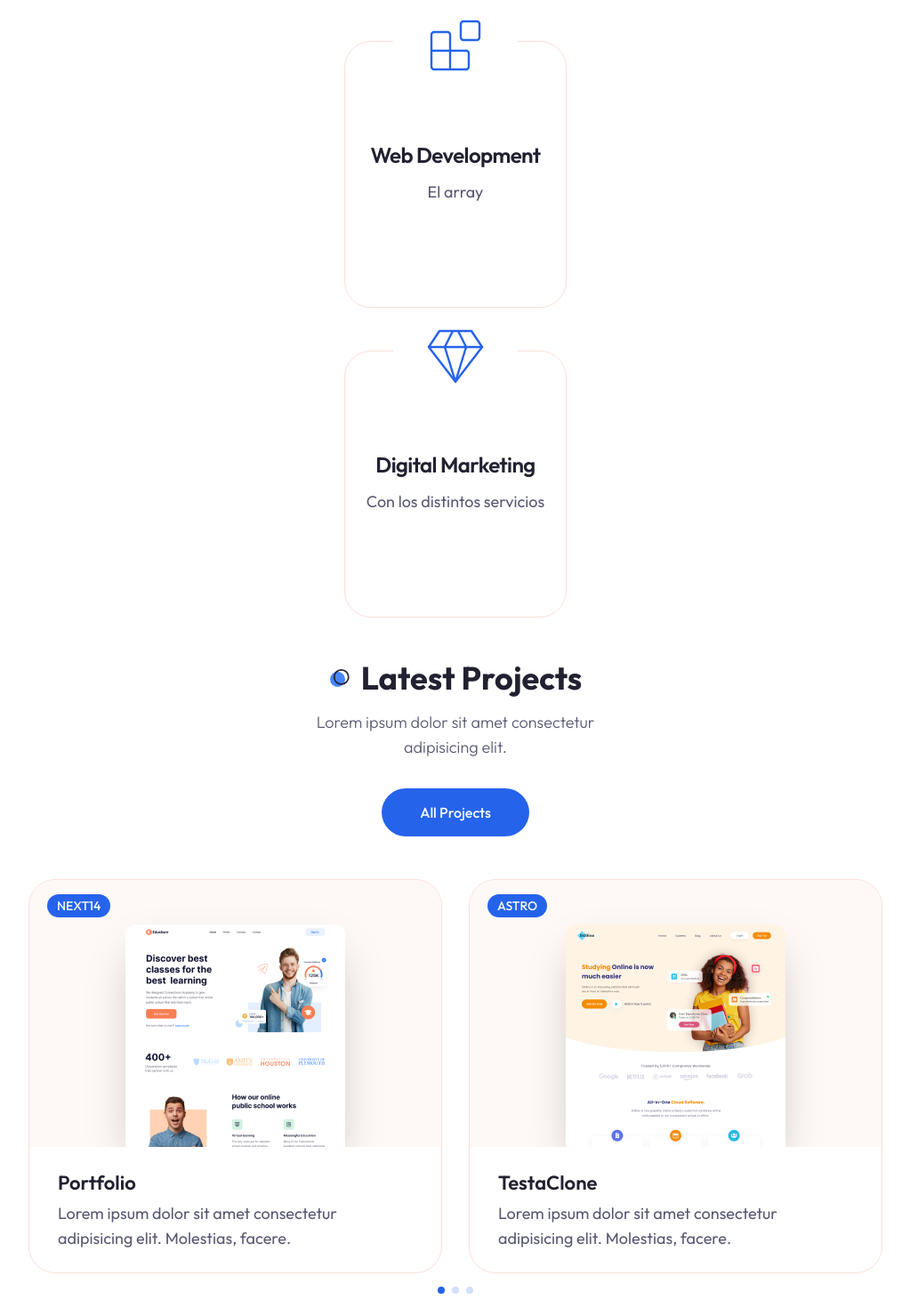
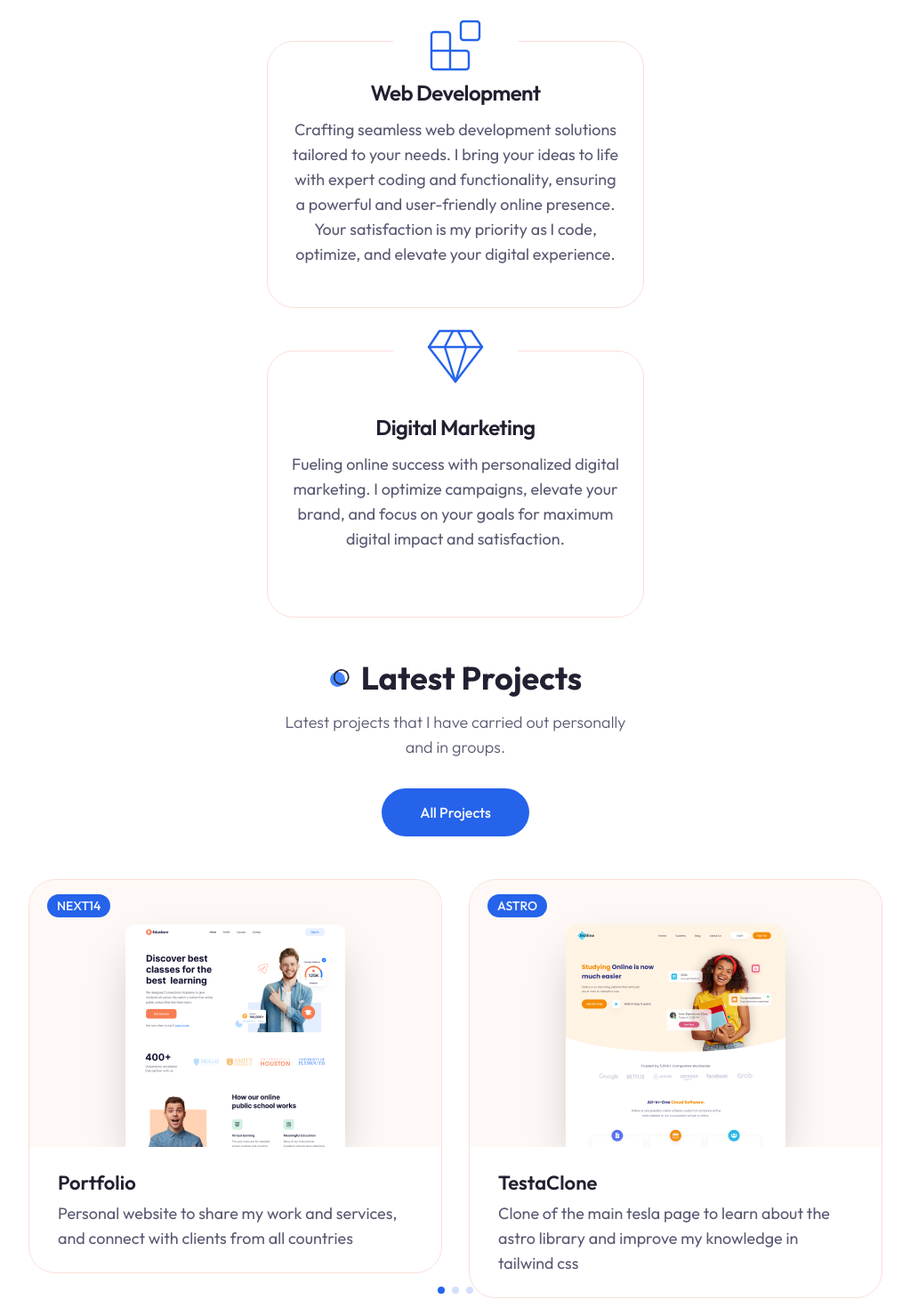
Before and after one commit to GCortesGustavo/portfolio, a Next.js app: page / in a window 1280 px wide. Shown: the part 2020-3490 px from the top of the page at 89% size, without its empty margins (128-1151 px from the left). Built offline with nearby package versions, Linux system fonts and the light colour scheme.

Commit message:
Se completa al 99% el home, falta cambiar algunas imagenes

```diff
--- a/components/ProjectCard.jsx
+++ b/components/ProjectCard.jsx
@@ -17,8 +17,8 @@ const ProjectCard = ({project}) => {
                 alt=""
                 priority />
                 <div className="flex gap-x-4">
-                    <Link href={project.link} className="bg-secondary w-[54px] h-[54px] rounded-full flex justify-center items-center scale-0 opacity-0 group-hover:scale-100 group-hover:opacity-100 transition-all duration-200"><Link2Icon className="text-white"/></Link>
-                    <Link href={project.github} className="bg-secondary w-[54px] h-[54px] rounded-full flex justify-center items-center scale-0 opacity-0 group-hover:scale-100 group-hover:opacity-100 transition-all duration-200"><Github className="text-white"/></Link>
+                    <Link target="_blank" rel="noopener noreferrer" href={project.link} className="bg-secondary w-[54px] h-[54px] rounded-full flex justify-center items-center scale-0 opacity-0 group-hover:scale-100 group-hover:opacity-100 transition-all duration-200"><Link2Icon className="text-white"/></Link>
+                    <Link target="_blank" rel="noopener noreferrer" href={project.github} className="bg-secondary w-[54px] h-[54px] rounded-full flex justify-center items-center scale-0 opacity-0 group-hover:scale-100 group-hover:opacity-100 transition-all duration-200"><Github className="text-white"/></Link>
                 </div>
             </div>
         </CardHeader>
--- a/components/Services.jsx
+++ b/components/Services.jsx
@@ -11,19 +11,19 @@ const servicesData = [
     {
         icon: <GanttChartSquare size={72} strokeWidth={0.8}/>,
         title: "Web Design",
-        description: "Todavia funciona."
+        description: "Crafting adaptable and intuitive web designs to exceed your expectations and deliver the best online experience. Transforming your vision into a stunning and functional website, prioritizing your satisfaction at every step of the process."
 
     },
     {
       icon: <Blocks size={72} strokeWidth={0.8}/>,
       title: "Web Development",
-      description: "El array"
+      description: "Crafting seamless web development solutions tailored to your needs. I bring your ideas to life with expert coding and functionality, ensuring a powerful and user-friendly online presence. Your satisfaction is my priority as I code, optimize, and elevate your digital experience."
 
   },
   {
     icon: <Gem size={72} strokeWidth={0.8}/>,
     title: "Digital Marketing",
-    description: "Con los distintos servicios"
+    description: "Fueling online success with personalized digital marketing. I optimize campaigns, elevate your brand, and focus on your goals for maximum digital impact and satisfaction."
 
 }
 ]
--- a/components/Work.jsx
+++ b/components/Work.jsx
@@ -18,33 +18,33 @@ const projectData = [
         image: "/work/1.png",
         category: "Next14",
         name: "Portfolio",
-        description: "Lorem ipsum dolor sit amet consectetur adipisicing elit. Molestias, facere.",
+        description: "Personal website to share my work and services, and connect with clients from all countries",
         link: "/",
-        github: "/",
+        github: "https://github.com/GCortesGustavo/portfolio",
     },
     {
         image: "/work/3.png",
         category: "Astro",
         name: "TestaClone",
-        description: "Lorem ipsum dolor sit amet consectetur adipisicing elit. Molestias, facere.",
+        description: "Clone of the main tesla page to learn about the astro library and improve my knowledge in tailwind css",
         link: "/",
-        github: "/",
+        github: "https://github.com/GCortesGustavo/TestaClone",
     },
     {
         image: "/work/2.png",
         category: "React js",
         name: "Livechatg",
-        description: "Lorem ipsum dolor sit amet consectetur adipisicing elit. Molestias, facere.",
+        description: "Real-time chat where the messages sent and the people who send them are stored. Socket.io is used.",
         link: "/",
-        github: "/",
+        github: "https://github.com/GCortesGustavo/LiveChatg",
     },
     {
         image: "/work/3.png",
         category: "Next13",
         name: "Rofe Ferretería",
-        description: "Lorem ipsum dolor sit amet consectetur adipisicing elit. Molestias, facere.",
-        link: "/",
-        github: "/",
+        description: "App for the internal management of a hardware store, contains Google Auth payment gateway, etc.",
+        link: "https://pf-ferreteria.vercel.app/login",
+        github: "https://github.com/ImanolBraccciale/PF-Ferreteria",
     },
     {
         image: "/work/2.png",
@@ -60,7 +60,15 @@ const projectData = [
         name: "Rick And Morty",
         description: "Lorem ipsum dolor sit amet consectetur adipisicing elit. Molestias, facere.",
         link: "/",
-        github: "/",
+        github: "https://github.com/GCortesGustavo/RickAndMorty",
+    },
+    {
+        image: "/work/1.png",
+        category: "Next13",
+        name: "First Next Project",
+        description: "Lorem ipsum dolor sit amet consectetur adipisicing elit. Molestias, facere.",
+        link: "/",
+        github: "https://github.com/GCortesGustavo/FirstNextProyect",
     },
     {
         image: "/work/4.png",
@@ -76,7 +84,7 @@ const projectData = [
         name: "HTML/CSS practice",
         description: "Lorem ipsum dolor sit amet consectetur adipisicing elit. Molestias, facere.",
         link: "/",
-        github: "/",
+        github: "https://github.com/GCortesGustavo/FirstProyects",
     },
 ]
 
@@ -87,7 +95,7 @@ const Work = () => {
             {/*Text */}
             <div className="max-w-[400px] mx-auto xl:mx-0 text-center xl:text-left mb-12  xl:h-[400px] flex flex-col justify-center items-center xl:items-start">
                 <h2 className="section-title mb-4">Latest Projects</h2>
-                <p className="subtitle mb-8">Lorem ipsum dolor sit amet consectetur adipisicing elit.</p>
+                <p className="subtitle mb-8">Latest projects that I have carried out personally and in groups.</p>
                 <Link href="/projects">
                     <Button>All Projects</Button>
                 </Link>
```
